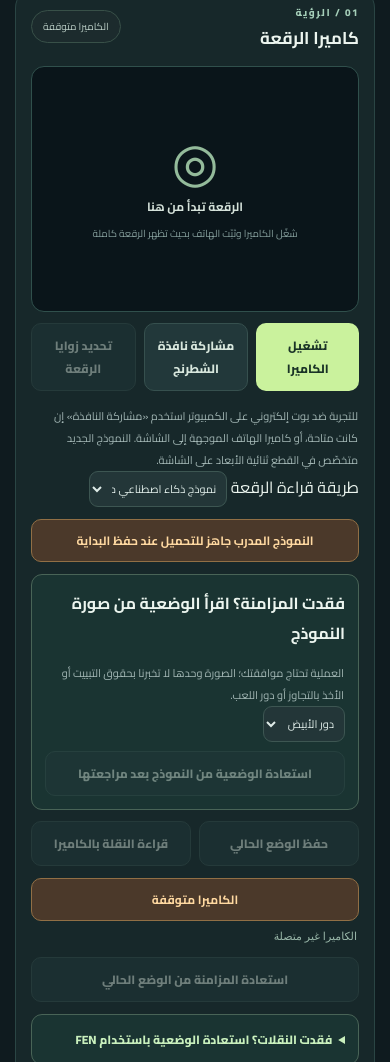
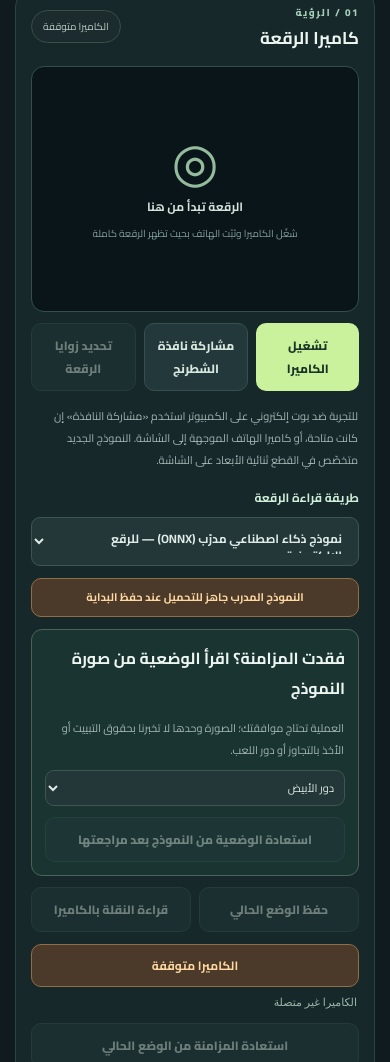
Before and after one commit to RayanShilbay-0/chesss, a website built with Vite: page chess_cam_mvp/index.html in a window 390 px wide. Shown: the part 382-1444 px from the top of the page. Built offline with nearby package versions, Linux system fonts and the light colour scheme; files whose address does not match are found by name.

Commit message:
Style pretrained chess recognition mode and fallback controls on phone

```diff
--- a/chess_cam_mvp/src/style.css
+++ b/chess_cam_mvp/src/style.css
@@ -35,3 +35,9 @@
 .recovery-panel label{display:block;margin:12px 0 7px;font-size:11px;line-height:1.9;color:#a9c1b5}
 .recovery-panel textarea{display:block;width:100%;resize:vertical;border:1px solid #496457;border-radius:8px;background:#0f2327;color:#e4f3e7;padding:9px;font:12px/1.6 monospace}
 .recovery-panel button{margin-top:9px;width:100%}
+
+#vision-mode{display:block;width:100%;max-width:none;margin:8px 0 12px;padding:11px 12px;font-size:12px;font-weight:700;white-space:normal}
+.camera-panel>label[for="vision-mode"]{display:block;margin-top:15px;font-size:12px;color:#ceefda;font-weight:700}
+#ml-turn{max-width:none;width:100%;margin:9px 0 6px}
+#ml-recover{width:100%;margin-top:5px}
+#ai-vision-state{overflow-wrap:anywhere;font-size:11px;line-height:1.7}
```
